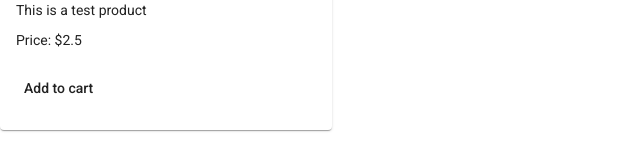
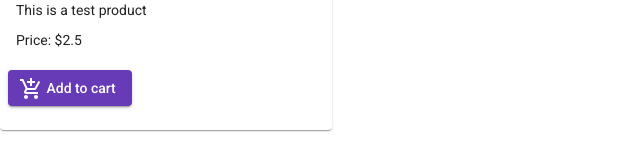
Before and after one commit to AlexanderPhilippov/shop, an Angular app: page / in a window 1280 px wide. Shown: the part 315-475 px from the top of the page, without its empty margins (0-640 px from the left). Built offline with nearby package versions, Linux system fonts and the light colour scheme.

Commit message:
Add icon

```diff
--- a/src/app/app.module.ts
+++ b/src/app/app.module.ts
@@ -1,7 +1,9 @@
 import { BrowserModule } from '@angular/platform-browser';
+import { HttpClientModule } from '@angular/common/http';
 import { BrowserAnimationsModule } from '@angular/platform-browser/animations';
 import { MatCardModule } from '@angular/material/card';
 import { MatButtonModule } from '@angular/material/button';
+import { MatIconModule } from '@angular/material/icon';
 import { NgModule } from '@angular/core';
 
 import { AppRoutingModule } from './app-routing.module';
@@ -21,6 +23,8 @@ import { ProductComponent } from './product/components/product/product.component
     BrowserAnimationsModule,
     MatCardModule,
     MatButtonModule,
+    MatIconModule,
+    HttpClientModule,
   ],
   providers: [],
   bootstrap: [AppComponent]
--- a/src/app/product/components/product/product.component.css
+++ b/src/app/product/components/product/product.component.css
@@ -2,3 +2,6 @@
   max-width: 300px;
   max-height: 600px;
 }
+.btn-icon {
+  margin-left: -5px;
+}
--- a/src/app/product/components/product/product.component.html
+++ b/src/app/product/components/product/product.component.html
@@ -7,7 +7,10 @@
     <p>{{product.description}}</p>
     <p>Price: ${{product.price}}</p>
     <mat-card-actions [ngSwitch]=product.isAvailable>
-      <button mat-button *ngSwitchCase=true>Add to cart</button>
+      <button mat-raised-button color="primary" *ngSwitchCase=true>
+        <mat-icon svgIcon="thumbs-up" aria-hidden="false" class='btn-icon'></mat-icon>
+        Add to cart
+      </button>
       <span *ngSwitchDefault>Sorry this product is unavailable for purchase at this moment</span>
     </mat-card-actions>
   </mat-card-content>
--- a/src/app/product/components/product/product.component.ts
+++ b/src/app/product/components/product/product.component.ts
@@ -1,4 +1,6 @@
 import { Component, OnInit } from '@angular/core';
+import { DomSanitizer } from '@angular/platform-browser';
+import { MatIconRegistry } from '@angular/material/icon';
 
 import { ProductModel } from '../../models/product.model';
 import { ProductService } from '../../services/product.service';
@@ -11,7 +13,11 @@ import { ProductService } from '../../services/product.service';
 export class ProductComponent implements OnInit {
   product: ProductModel;
 
-  constructor(private productService: ProductService) { }
+  constructor(private productService: ProductService, iconRegistry: MatIconRegistry, sanitizer: DomSanitizer) {
+    iconRegistry.addSvgIcon(
+        'thumbs-up',
+        sanitizer.bypassSecurityTrustResourceUrl('assets/img/add_shopping_cart-24px.svg'));
+  }
 
   ngOnInit() {
     // tslint:disable-next-line:max-line-length
```
Also changed, not shown: src/assets/img/add_shopping_cart-24px.svg (added).
